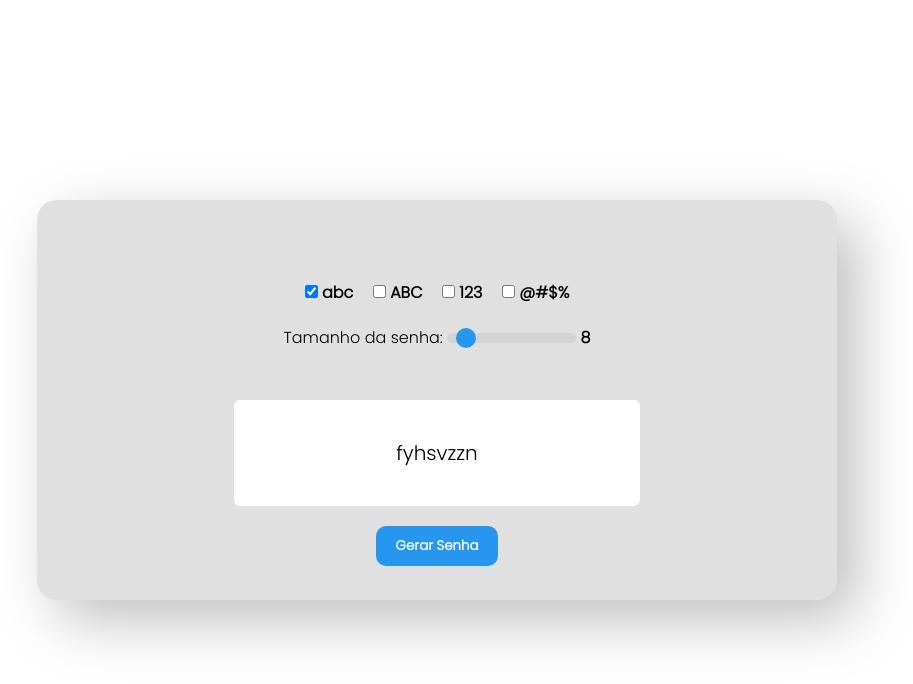
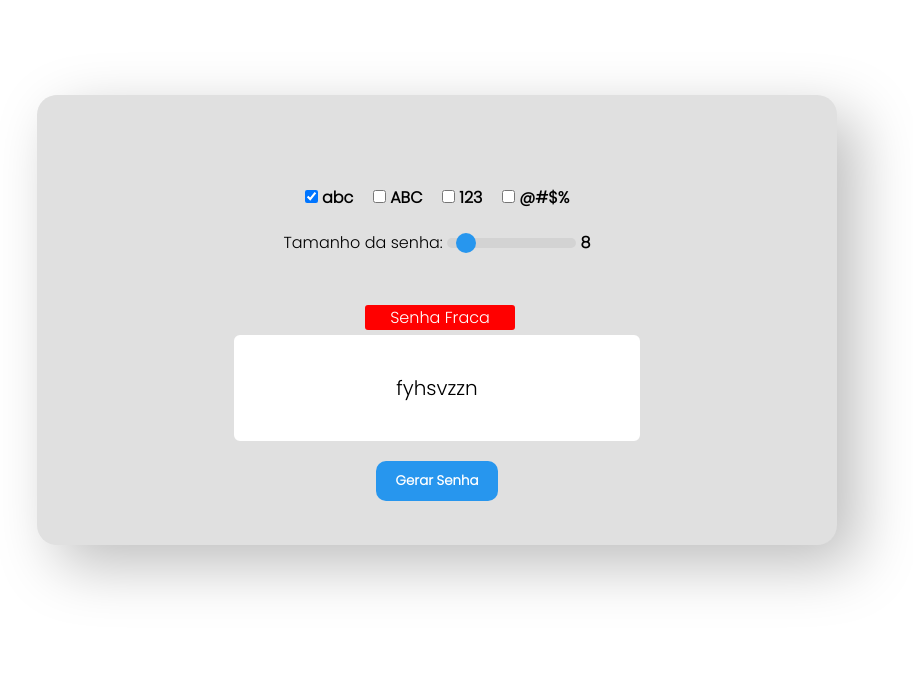
Before and after one commit to roberttsouza/gerador-de-senha, a plain HTML site: page index.html in a window 1280 px wide. Both pictures are taken after a click on the button "Gerar Senha". Shown: the whole page, without its empty margins (203-1116 px from the left). Drawn offline with nearby package versions, Linux system fonts and the light colour scheme.

Commit message:
:sparkles: criado função para verificar e mostrar na tela se a senha é forte

```diff
--- a/index.html
+++ b/index.html
@@ -43,7 +43,7 @@
                             <span id="ComprimentoAtual">8</span>
                     </label>
                     </div>
-
+                    <p class="forcaSenha"></p>
                     <input type="text" id="senhaGerada" readonly><br>
 
                     <button onclick="gerarSenha()" class="gerarSenha">Gerar Senha</button>
--- a/script.js
+++ b/script.js
@@ -25,6 +25,22 @@ function gerarSenha(){
     }
 
     document.querySelector("#senhaGerada").value = senha;
+
+
+
+    const forcaSenha = document.querySelector('.forcaSenha');
+
+    const senhaForte = verificarSenhaForte(senha);
+
+    if(senhaForte){
+        forcaSenha.innerHTML = `<p class="forcaSenha" style="background: rgb(9, 180, 52); width: 150px; text-align: center;
+        position: relative; left: 41%;  color: #fff; border-radius: 3px; margin-bottom: 5px;" >Senha Forte</p>`
+        console.log('a senha e forte')
+    }else{
+        forcaSenha.innerHTML = `<p class="forcaSenha" style="background: red; width: 150px; text-align: center;
+        position: relative; left: 41%; color: #fff; border-radius: 3px; margin-bottom: 5px;" >Senha Fraca</p>`
+        console.log('a senha e fraca')
+    }
 }
 
 // função para atualizar um tempo real o valor do comprimento da senha
@@ -32,3 +48,14 @@ function atualizarComprimento() {
     const comprimento = document.getElementById('rngComprimento').value;
     document.getElementById('ComprimentoAtual').textContent = comprimento;
   }
+
+
+  // verificar se a senha é forte
+  function verificarSenhaForte(senha){
+    const possuiLetraMinuscula = /[a-z]/.test(senha);
+    const possuiLetraMaiuscula = /[A-Z]/.test(senha);
+    const possuiNumero = /[0-9]/.test(senha);
+    const possuiCaractereEspecial = /[^a-zA-Z0-9]/.test(senha);
+
+    return possuiLetraMinuscula && possuiLetraMaiuscula && possuiNumero && possuiCaractereEspecial;
+  }
--- a/style.css
+++ b/style.css
@@ -8,10 +8,10 @@
     background-color: aquamarine;
     display: grid;
     width: 800px;
-    height: 400px;
+    height: 450px;
     background-position: center;
     position: absolute;
-    top: 50%;
+    top: 40%;
     left: 50%;
     transform: translate(-50%, -50%);
     border-radius: 20px;
```
